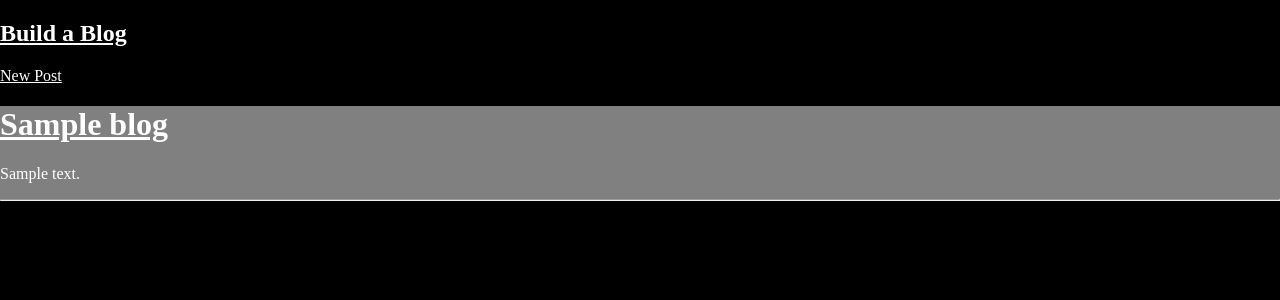
After one commit to CodeCreateInnovate/blogz, a Flask app: template templates/blog.html in a window 1280 px wide. The commit adds this page. Shown: the top 300 px of the page. Run offline with Flask 2, Linux system fonts and the light colour scheme; the template is opened without the code that fills it: most values are stand-ins (such as "Sample title", 1, 10 or a date in 2020); data that the repository does not hold is empty.

Commit message:
Pushed Final Project

```diff
--- a/main.py
+++ b/main.py
@@ -1,17 +1,70 @@
-from flask import Flask, request, redirect, render_template
+from flask import Flask, request, redirect, render_template, session, flash
+from flask_sqlalchemy import SQLAlchemy
+
 
 app = Flask(__name__)
 app.config['DEBUG'] = True
 
-tasks = []
+app.config['SQLALCHEMY_DATABASE_URI'] = 'mysql+pymysql://build-a-blog:12345@localhost:8889/build-a-blog'
+app.config['SQLALCHEMY_ECHO'] = True
+db = SQLAlchemy(app)
+
+class Blog(db.Model):
+    id = db.Column(db.Integer, primary_key = True)
+    title = db.Column(db.String(120))
+    body = db.Column(db.String(1200))
+
+    def __init__(self, title, body):
+        self.title = title
+        self.body = body
 
 
-@app.route("/blog", methods=['POST', 'GET'])
-def blog():
-    if request.method == 'POST':
-        task = request.form['task']
-        tasks.append(task)
-    return render_template('todos.html', title="Blog Posts", tasks=tasks)
+    def is_valid(self):
+        if self.title and self.body:
+            return True
+        else:
+            return False
 
+@app.route('/')
+def index():
+    return redirect('/blog')
 
-app.run()
+@app.route('/blog')
+def blog_index():
+    blog_id = request.args.get('id')
+    blogs = Blog.query.all()
+
+    if blog_id:
+        post = Blog.query.get(blog_id)
+        blog_title = post.title
+        blog_body = post.body
+        return render_template('newPosts.html', title="Blog Entry #" + blog_id, blog_title=blog_title, blog_body=blog_body)
+    return render_template('blog.html', title="Build A Blog", blogs=blogs)
+
+@app.route('/post')
+def new_post():
+    return render_template('post.html', title="Add New Blog Entry")
+
+@app.route('/post', methods=['POST'])
+def verify_post():
+    blog_title = request.form['title']
+    blog_body = request.form['body']
+    title_error = ''
+    body_error = ''
+
+    if blog_title == "":
+        title_error = "Title required."
+    if blog_body == "":
+        body_error = "Content required."
+
+    if not title_error and not body_error:
+        new_blog = Blog(blog_title, blog_body)
+        db.session.add(new_blog)
+        db.session.commit()
+        blog = new_blog.id
+        return redirect('/blog?id={0}'.format(blog))
+    else:
+        return render_template('post.html', title="Add New Blog Entry", blog_title = blog_title, blog_body = blog_body, title_error = title_error, body_error = body_error)
+
+if __name__ == '__main__':
+    app.run()
--- /dev/null
+++ b/static/styles.css
@@ -0,0 +1,16 @@
+body {
+    background-color: black;
+    color: white;
+    margin:0;
+}
+
+h1 {
+    color: white;
+}
+
+.error {
+    color: red;
+    font-family: 'Lucida Sans', 'Lucida Sans Regular', 'Lucida Grande', 'Lucida Sans Unicode', Geneva, Verdana, sans-serif;
+    font-size: 14px;
+    font-weight: bold;
+}
--- a/templates/base.html
+++ b/templates/base.html
@@ -1,13 +1,18 @@
 <!DOCTYPE html>
-<html lang="en">
+<html>
   <head>
     <meta charset="UTF-8">
-    <meta name="viewport" content="width=device-width, initial-scale=1.0">
-    <meta http-equiv="X-UA-Compatible" content="ie=edge">
+    <link rel="stylesheet" href="{{url_for('static', filename='styles.css')}}" type="text/css" />
     <title>{{title}}</title>
   </head>
   <body>
+    <div>
+      <nav>
+        <h1 class="title"><a href="/blog" style="color: white;">Build a Blog</a></h1>
+        <a href="/post" class="left" style="color: white;">New Post</a>
+      </nav>
       {% block content %}
       {% endblock %}
+    </div>
   </body>
 </html>
--- /dev/null
+++ b/templates/blog.html
@@ -0,0 +1,14 @@
+{% extends "base.html" %}
+
+{% block content %}
+      <div style="background-color: gray;">
+        {% if blogs|length == 0 %}
+        <p>No blogs yet</p>
+        {% endif %}
+        {% for blog in blogs %}
+        <h1><a href="/blog?id={{blog.id}}" style="color:white;">{{blog.title}}</a></h1>
+        <p style="color: white;">{{blog.body}}</p>
+        <hr>
+        {% endfor %}
+      </div>
+{% endblock %}
```
Also changed, not shown: templates/newPosts.html (added, +8 -0 lines), templates/post.html (added, +17 -0 lines), templates/todos.html (deleted, +0 -25 lines). Lines whose indentation alone changed are shown as unchanged.
